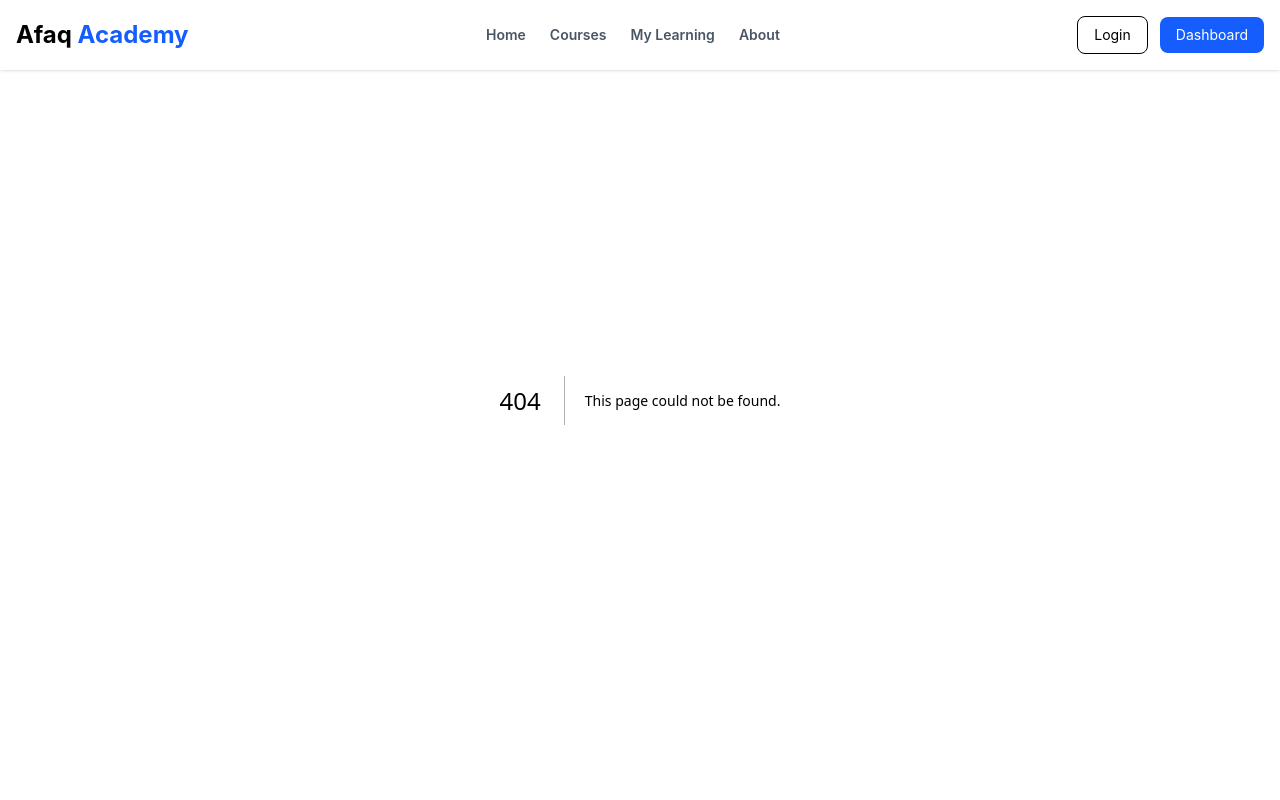
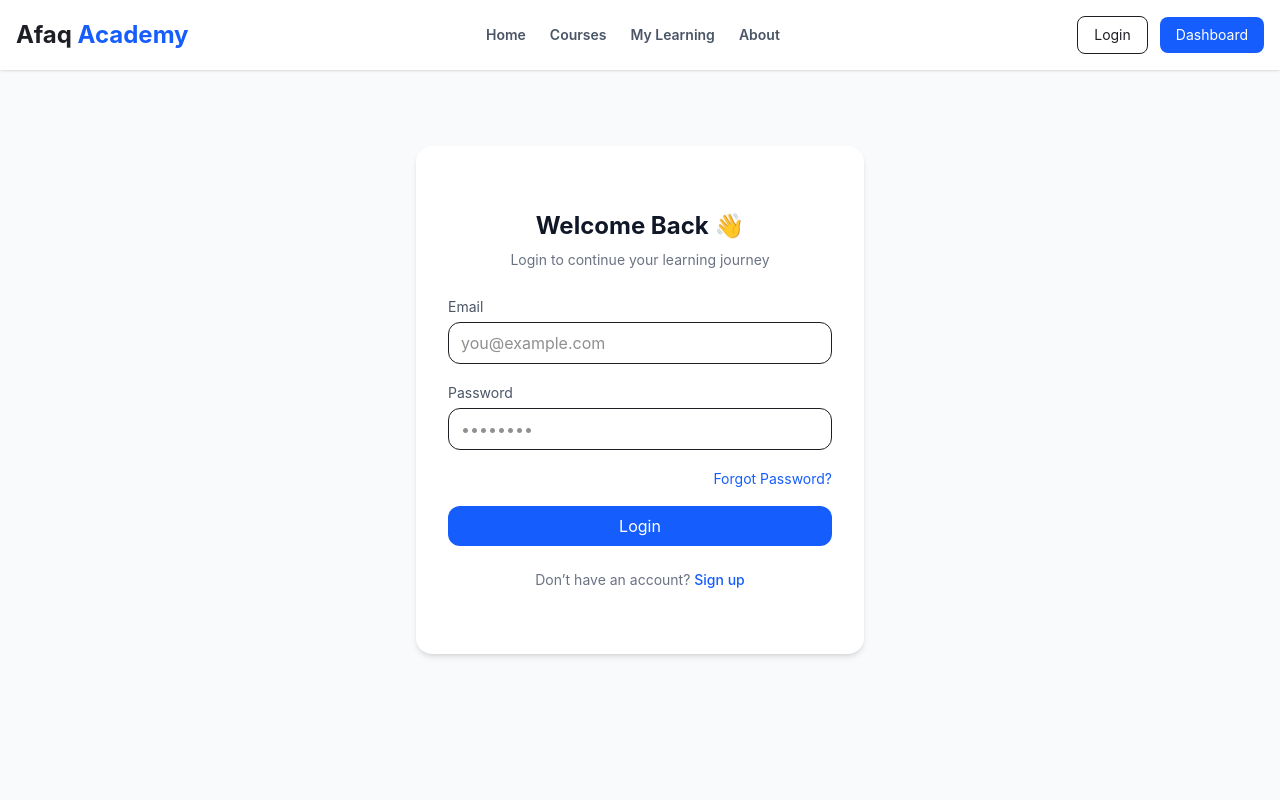
Before and after one commit to mahmoud709/NextJS-Training-Task1, a Next.js app: page /login in a window 1280 px wide. Before the commit this address had no page. Shown: the top 800 px of the page. Built offline with nearby package versions, Linux system fonts and the light colour scheme.

Commit message:
feat(login):add ui of login page

```diff
--- /dev/null
+++ b/src/app/login/page.tsx
@@ -0,0 +1,75 @@
+import Link from "next/link";
+
+export default function LoginPage() {
+
+   return (
+      <div className="min-h-screen flex items-center justify-center bg-gray-50 px-4 ">
+
+         <div className="w-full max-w-md bg-white px-8 py-16 rounded-xl shadow-md">
+
+            {/* Title */}
+            <h1 className="text-2xl font-bold text-center text-gray-900">
+               Welcome Back 👋
+            </h1>
+
+            <p className="text-center text-gray-500 mt-2 text-sm">
+               Login to continue your learning journey
+            </p>
+
+            {/* Form */}
+            <form className="mt-6 space-y-4">
+
+               {/* Email */}
+               <div>
+                  <label className="text-sm text-gray-600">Email</label>
+                  <input
+                     type="email"
+                     name="email"
+                     required
+                     className="w-full mt-1 px-3 py-2 border rounded-lg outline-none focus:ring-2 focus:ring-blue-500 focus:border-0"
+                     placeholder="you@example.com"
+                  />
+               </div>
+
+               {/* Password */}
+               <div>
+                  <label className="text-sm text-gray-600">Password</label>
+                  <input
+                     type="password"
+                     name="password"
+                     required
+                     className="w-full mt-1 px-3 py-2 border rounded-lg outline-none focus:ring-2 focus:ring-blue-500 focus:border-0"
+                     placeholder="••••••••"
+                  />
+               </div>
+
+               {/* Forgot password */}
+               <div className="text-right">
+                  <Link href="/forgot-password" className="text-sm text-blue-600 hover:underline">
+                     Forgot Password?
+                  </Link>
+               </div>
+
+               {/* Button */}
+               <button
+                  type="submit"
+                  className="w-full py-2 bg-blue-600 text-white rounded-lg hover:bg-blue-700 transition"
+               >
+                  Login
+               </button>
+
+            </form>
+
+            {/* Register */}
+            <p className="text-sm text-center text-gray-500 mt-6">
+               Don’t have an account?{" "}
+               <Link href="/register" className="text-blue-600 font-medium hover:underline">
+                  Sign up
+               </Link>
+            </p>
+
+         </div>
+
+      </div>
+   );
+}
```
